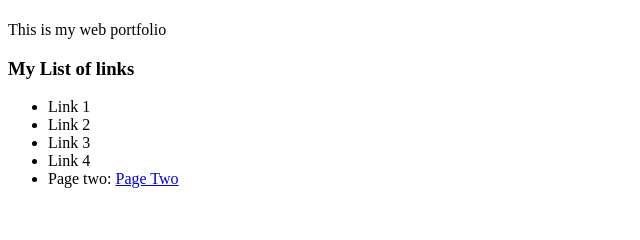
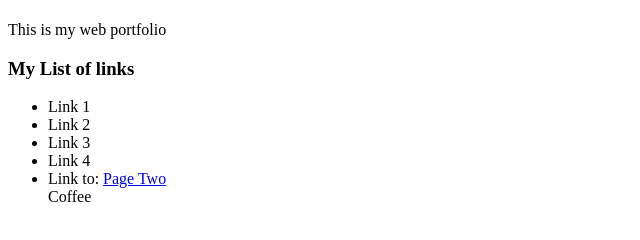
Before and after one commit to strtd88/portfolio1, a plain HTML site: page index.html in a window 1280 px wide. Shown: the part 60-300 px from the top of the page, without its empty margins (0-640 px from the left). Drawn offline with Linux system fonts and the light colour scheme.

Commit message:
add img tag

```diff
--- a/index.html
+++ b/index.html
@@ -1,13 +1,11 @@
 <!doctype html>
 <html>
+
 <head>
     <title>Hello everybody!</title>
     <meta name="description" content="Add small description of yourslef." />
     <!-- Add some coding keywords below, Ex: (React, CSS etc) -->
-        <meta
-            name="keywords"
-            content="Put your name, skills and some coding keywords"
-        />
+    <meta name="keywords" content="Put your name, skills and some coding keywords" />
     <link rel="stylesheet" href="index.css" />
 </head>
 
@@ -20,7 +18,9 @@
         <li>Link 2</li>
         <li>Link 3</li>
         <li>Link 4</li>
-            <li>Page two: <a href="page2.html">Page Two</a></li>
+        <li>Link to: <a href="page2.html">Page Two</a></li>
+        <img href="images/IMG_1326.jpg">Coffee</img>
     </ul>
 </body>
+
 </html>
```
Lines whose indentation alone changed are shown as unchanged.
